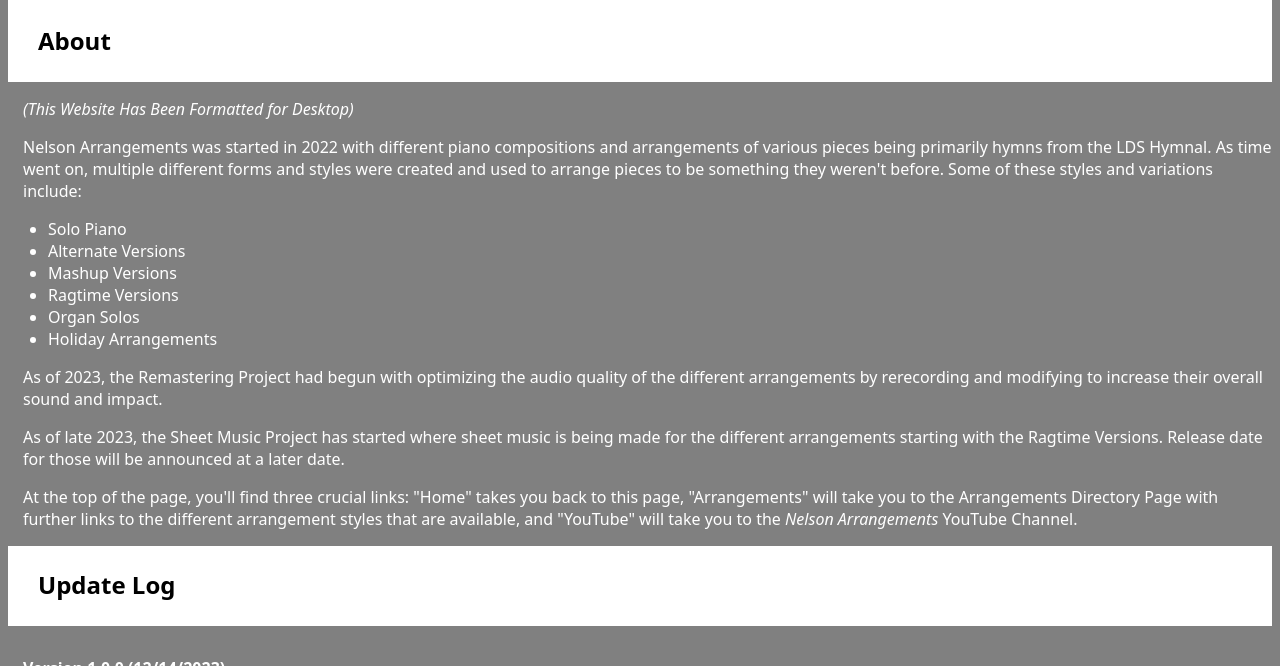
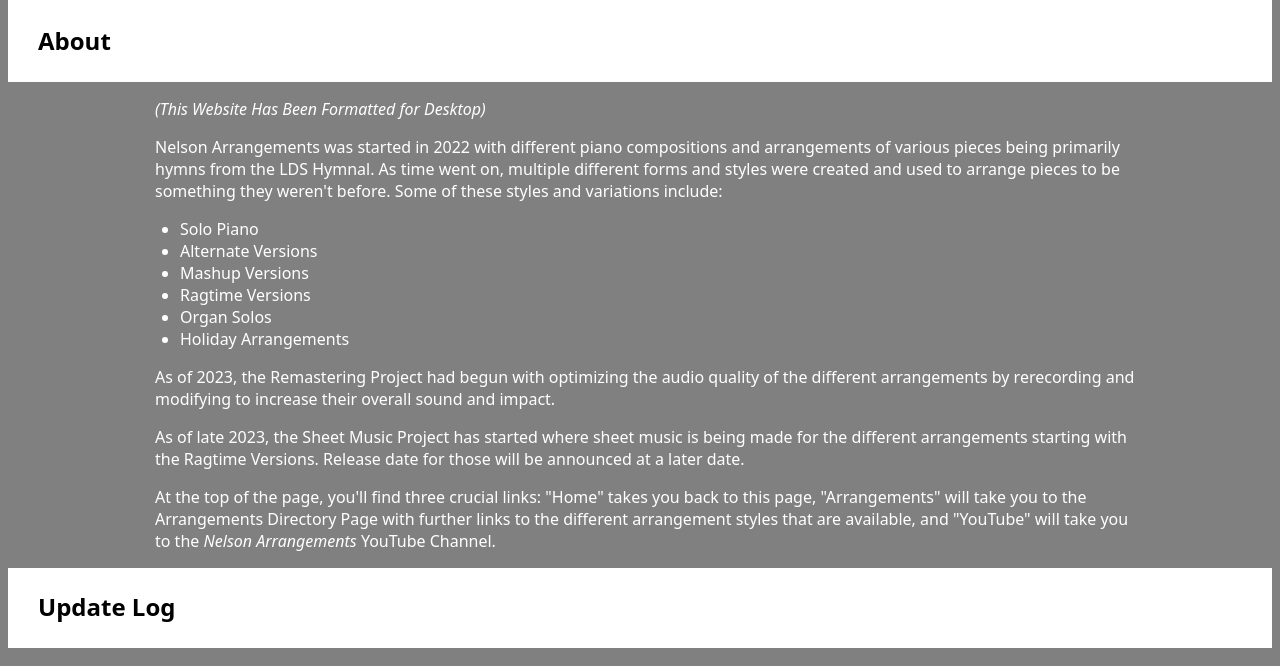
Before and after one commit to nelsonarrangements/music, a plain HTML site: page index.html in a window 1280 px wide. Shown: the part 60-726 px from the top of the page. Drawn offline with Linux system fonts and the light colour scheme.

Commit message:
Add files via upload

```diff
--- a/css/mystyles.css
+++ b/css/mystyles.css
@@ -2,9 +2,11 @@
     font-family: system-ui, -apple-system, BlinkMacSystemFont, 'Segoe UI', Roboto, Oxygen, Ubuntu, Cantarell, 'Open Sans', 'Helvetica Neue', sans-serif;
     color: white;
 }
+
 body {
     background-color: gray;
 }
+
 .nav {
     position: relative;
     font-family: system-ui, -apple-system, BlinkMacSystemFont, 'Segoe UI', Roboto, Oxygen, Ubuntu, Cantarell, 'Open Sans', 'Helvetica Neue', sans-serif;
@@ -19,7 +21,8 @@
     display: flex;
     padding-bottom: 5px;
 }
-.footer{
+
+.footer {
     position: fixed;
     background-color: gray;
     bottom: 0px;
@@ -29,19 +32,23 @@
     font-size: small;
     z-index: 2;
 }
+
 a:visited {
     color: black;
 }
+
 a {
     color: black;
     font-family: system-ui, -apple-system, BlinkMacSystemFont, 'Segoe UI', Roboto, Oxygen, Ubuntu, Cantarell, 'Open Sans', 'Helvetica Neue', sans-serif;
 }
+
 img {
     display: block;
     width: 10%;
     background-color: white;
 }
-.header{
+
+.header {
     width: 100%;
     height: 15px;
     font-family: system-ui, -apple-system, BlinkMacSystemFont, 'Segoe UI', Roboto, Oxygen, Ubuntu, Cantarell, 'Open Sans', 'Helvetica Neue', sans-serif;
@@ -49,29 +56,36 @@
     text-align: right;
     background-color: white;
 }
+
 .headerpicture {
     width: 15%;
     background-color: white;
 }
+
 .nav .logo {
     display: inline-block;
     width: 20%;
     align-items: left;
     background-color: white;
 }
+
 .nav .menu {
     display: flex;
 }
+
 h2 {
     padding-left: 15px;
 }
+
 h4 {
     padding-left: 15px;
     padding-top: 10px;
 }
+
 p {
     padding-left: 15px;
 }
+
 .musicnav {
     position: relative;
     font-family: system-ui, -apple-system, BlinkMacSystemFont, 'Segoe UI', Roboto, Oxygen, Ubuntu, Cantarell, 'Open Sans', 'Helvetica Neue', sans-serif;
@@ -85,3 +99,9 @@
     vertical-align: middle;
     width: 100%;
 }
+
+main {
+    width: 100%;
+    max-width: 1000px;
+    margin: 0 auto;
+}
```
